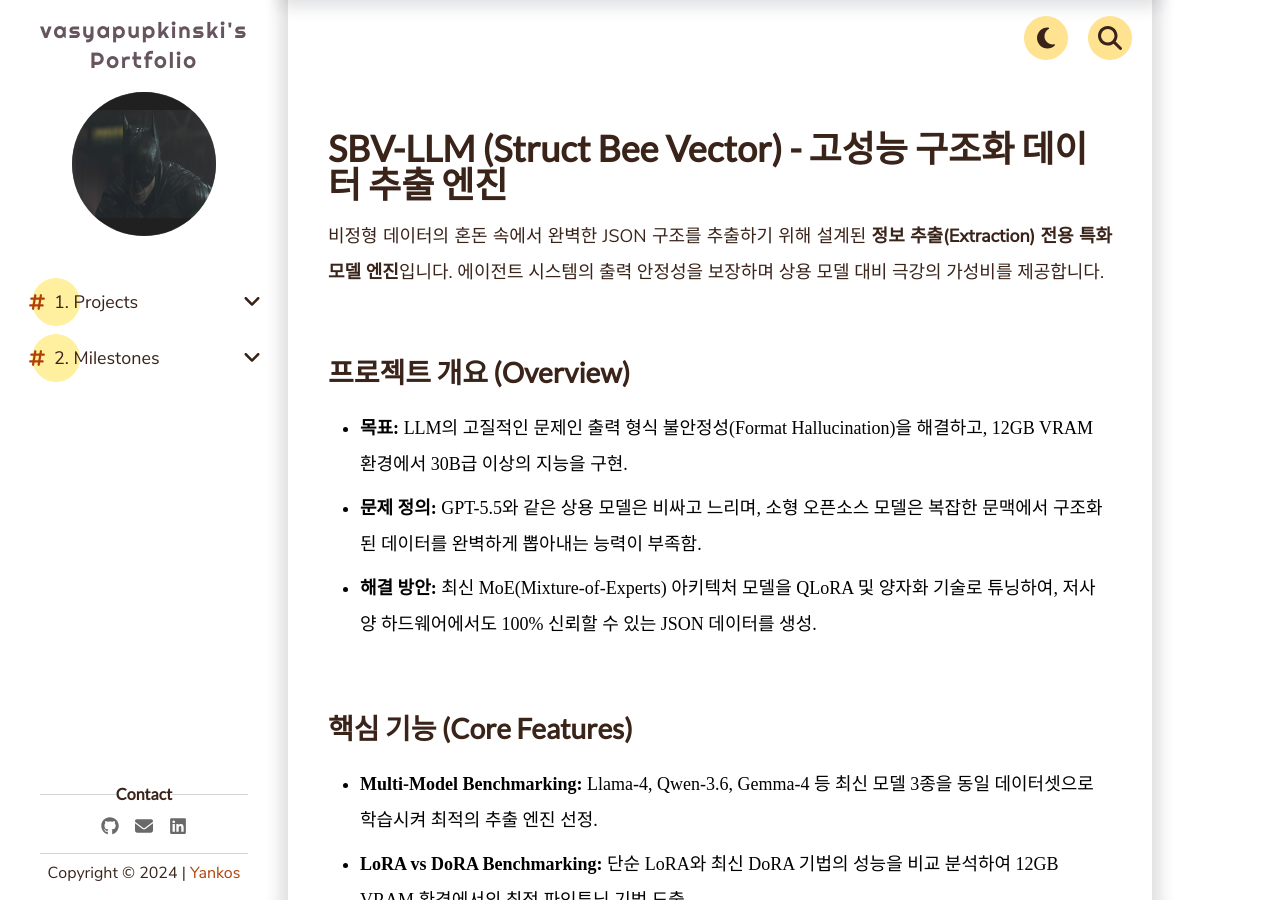
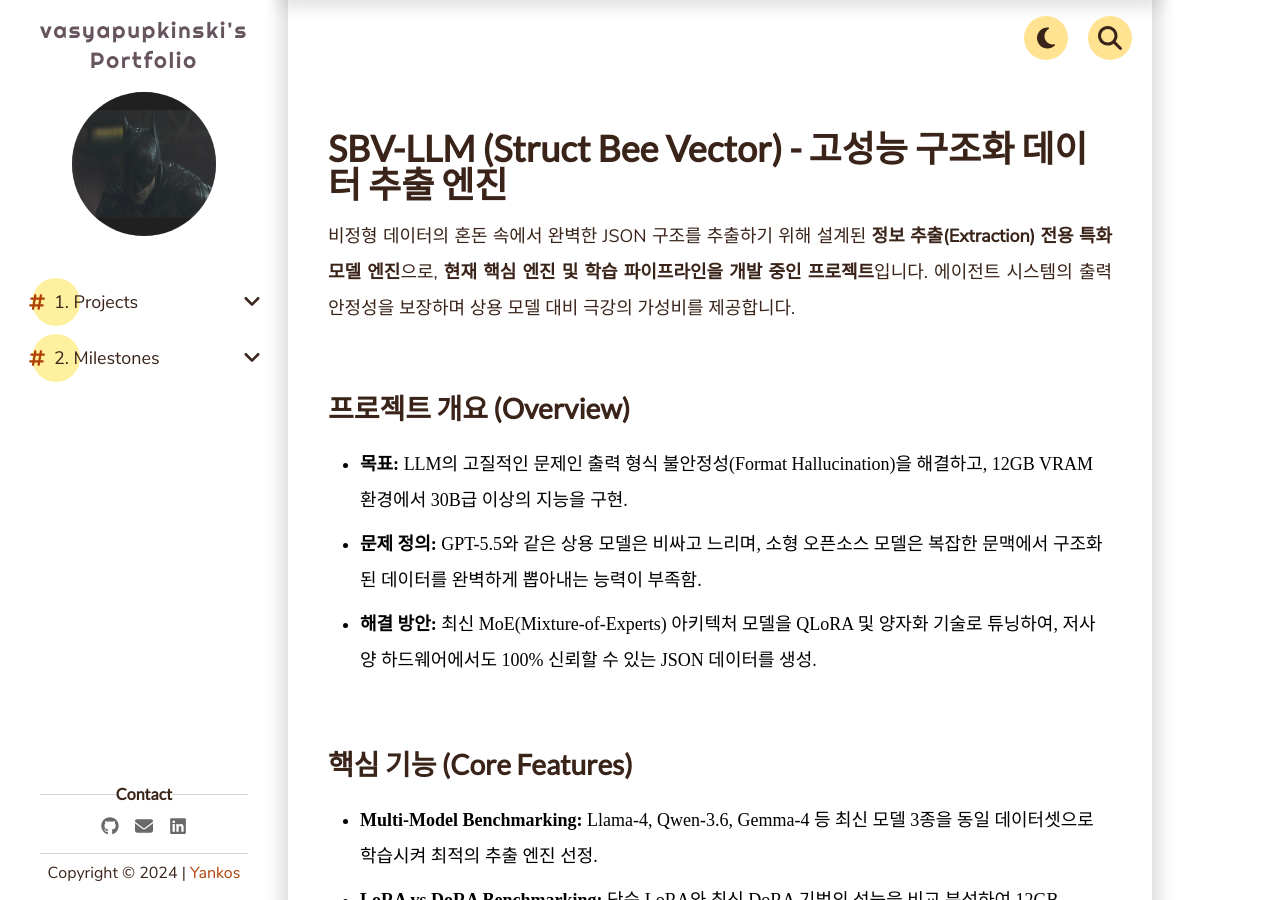
Before and after one commit to vasyapupkinski/vasyapupkinski.github.io, a Jekyll site: the page built from _pages/1. Projects/Personal Projects/sbv-llm-json-extractor.md, in a window 1280 px wide and 900 px high, scrolled down 501 px. Built offline with Jekyll 4.4.1, drawn with Linux system fonts in a browser that asks for light colours; comment, search, counter and statistics services are not loaded.

Commit message:
docs: Set SBV-LLM status to In Progress

```diff
--- a/_pages/1. Projects/Personal Projects/sbv-llm-json-extractor.md
+++ b/_pages/1. Projects/Personal Projects/sbv-llm-json-extractor.md
@@ -9,7 +9,7 @@ date: 2026-05-11
 
 # SBV-LLM (Struct Bee Vector) - 고성능 구조화 데이터 추출 엔진
 
-비정형 데이터의 혼돈 속에서 완벽한 JSON 구조를 추출하기 위해 설계된 **정보 추출(Extraction) 전용 특화 모델 엔진**입니다. 에이전트 시스템의 출력 안정성을 보장하며 상용 모델 대비 극강의 가성비를 제공합니다.
+비정형 데이터의 혼돈 속에서 완벽한 JSON 구조를 추출하기 위해 설계된 **정보 추출(Extraction) 전용 특화 모델 엔진**으로, **현재 핵심 엔진 및 학습 파이프라인을 개발 중인 프로젝트**입니다. 에이전트 시스템의 출력 안정성을 보장하며 상용 모델 대비 극강의 가성비를 제공합니다.
 
 ## 프로젝트 개요 (Overview)
 - **목표:** LLM의 고질적인 문제인 출력 형식 불안정성(Format Hallucination)을 해결하고, 12GB VRAM 환경에서 30B급 이상의 지능을 구현.
```
